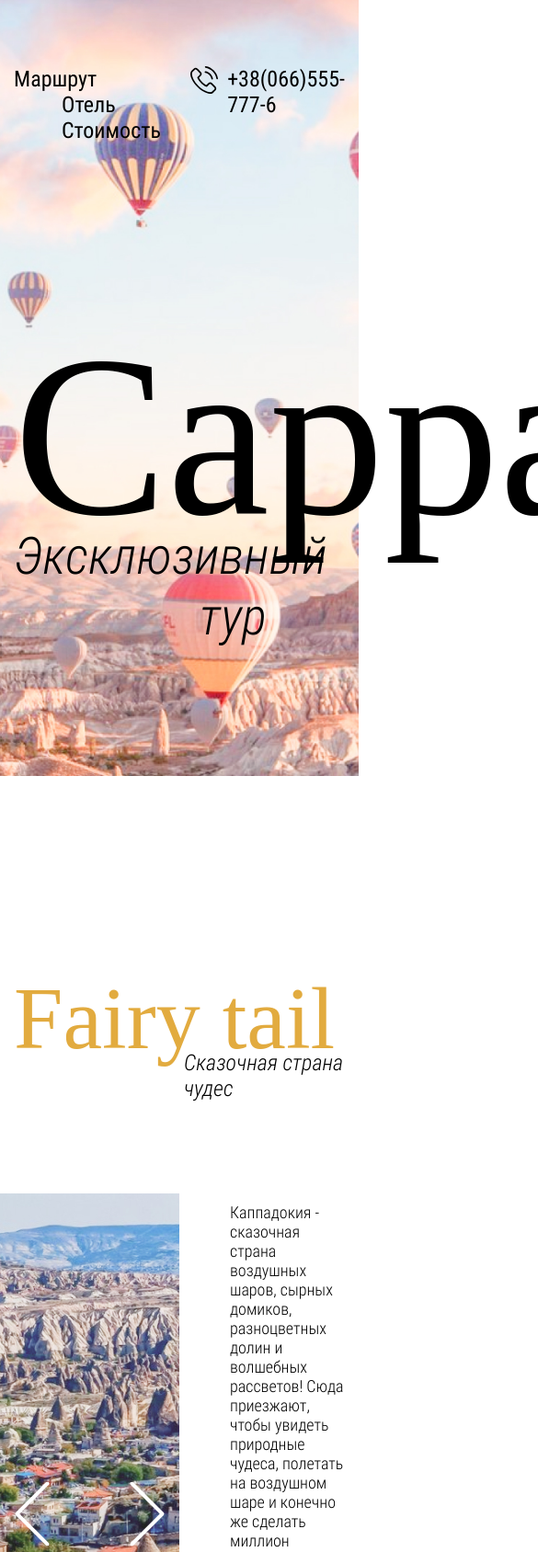
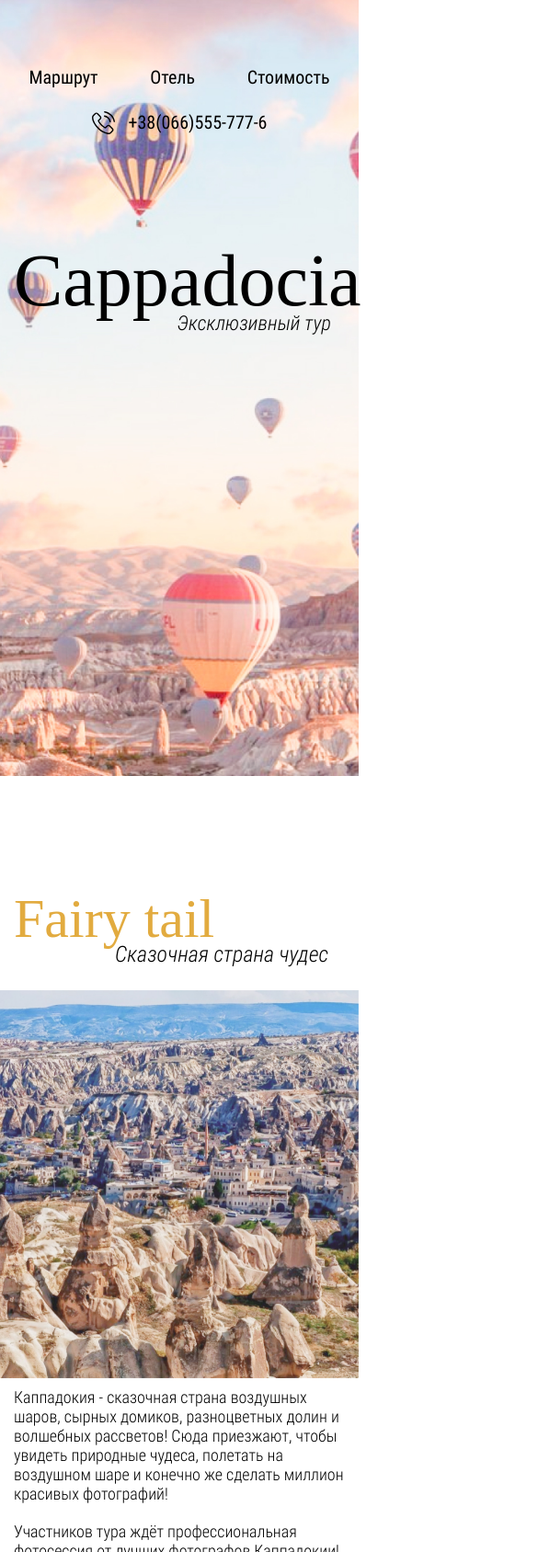
Before and after one commit to karmazinsergey/Cappadokia, a plain HTML site: page index.html in a window 390 px wide. Shown: the top 1688 px of the page at 92% size, 585 px wide, since content can reach past the window. Drawn offline with nearby package versions, Linux system fonts and the light colour scheme; files whose address does not match are found by name; a web font is replaced by a local one.

Commit message:
Media commit

```diff
--- a/css/style.css
+++ b/css/style.css
@@ -82,8 +82,6 @@ a {
         display: block;
         margin-top: -30px;
     }
-
-
     /* ?HEADER */
 
     .header {
@@ -147,8 +145,6 @@ a {
         margin-top: -70px;
         margin-right: 85px;
     }
-
-
     /* ?Fairy tail */
 
     .fairy-tail__title span {
@@ -210,8 +206,6 @@ a {
     .fairy-tail__text {
         padding: 10px 0;
     }
-
-
     /* ?Our Trip */
 
     .our-trip__slider {
@@ -269,8 +263,6 @@ a {
         border: solid 1px #e2ab3f;
         padding: 11px 54px;
     }
-
-
     /* ?Hotel */
 
     .hotel__title span {
@@ -299,8 +291,6 @@ a {
     .hotel__gallery a {
         margin-top: 50px;
     }
-
-
     /* ?Price */
 
     .price__title span {
@@ -333,8 +323,6 @@ a {
         background-repeat: no-repeat;
         background-position: center right 20%;
     }
-
-
     /* ?Contacts */
 
     .contacts__content {
@@ -422,8 +410,6 @@ a {
         padding: 11px 45px;
         cursor: pointer;
     }
-
-
     /* ?Footer */
 
     .footer {
@@ -502,3 +488,113 @@ a {
     .footer__social a {
         margin: 0 7px;
     }
+    /* !Media */
+
+    @media (max-width: 1240px) {
+        .header__title {
+            padding-top: 120px;
+            font-size: 180px;
+            line-height: 220px;
+        }
+        .header__title span {
+            font-size: 50px;
+            margin-top: -50px;
+        }
+    }
+
+    @media (max-width: 991px) {
+        .page-section {
+            margin: 100px 0;
+        }
+        .fairy-tail__container,
+        .our-trip__container {
+            position: static;
+        }
+        .fairy-tail__slider {
+            width: 100%;
+        }
+        .fairy-tail__body {
+            width: 100%;
+            padding-left: 0;
+        }
+    }
+
+    @media (max-width: 840px) {
+        .header__title {
+            padding-top: 100px;
+            font-size: 120px;
+            line-height: 150px;
+        }
+        .header__title span {
+            font-size: 30px;
+            margin-top: -44px;
+        }
+        .header__top {
+            font-size: 20px;
+            line-height: 24px;
+        }
+        .header__phone::before {
+            width: 25px;
+            height: 25px;
+            background-size: cover;
+        }
+    }
+
+    @media (max-width: 600px) {
+        .header__top {
+            justify-content: center;
+            flex-wrap: wrap;
+        }
+        .menu {
+            width: 100%;
+            text-align: center;
+            margin: 0 0 25px;
+        }
+        .header__title {
+            font-size: 80px;
+            line-height: 120px;
+        }
+        .header__title span {
+            font-size: 22px;
+            margin-top: -46px;
+            margin-right: 15px;
+        }
+        .fairy-tail__item img {
+            height: 50vh;
+            width: 100%;
+            object-fit: cover;
+        }
+        .page__section {
+            margin: 50px 0;
+        }
+        .title {
+            margin-bottom: 25px;
+            font-size: 60px;
+            line-height: 110px;
+        }
+        .fairy-tail__title span {
+            margin-left: 110px;
+        }
+    }
+
+    @media (max-width: 370px) {
+        .header__title {
+            font-size: 60px;
+            line-height: 100px;
+        }
+        .header__title span {
+            font-size: 18px;
+            margin-right: 0;
+        }
+        .menu__list-item+.menu__list-item {
+            margin-left: 18px;
+        }
+        .title {
+            font-size: 50px;
+        }
+        .title span {
+            font-size: 20px;
+        }
+        .fairy-tail__title span {
+            margin-left: 90px;
+        }
--- a/js/main.js
+++ b/js/main.js
@@ -1,5 +1,5 @@
 $(function() {
-    $('.fairy-tail__slider').slick({
+    $(".fairy-tail__slider").slick({
         prevArrow: '<button type="button" class="slick-btn slick-prev"><img src="images/arrow-prev.svg" alt=""></button>',
         nextArrow: '<button type="button" class="slick-btn slick-next"><img src="images/arrow-next.svg" alt=""></button>',
         /* автоматическое проигрывание*/
@@ -7,9 +7,17 @@ $(function() {
         /* скорость проигрывания */
         autoplaySpeed: 3000,
         /* анимация перелистывания слайдера */
-        fade: true
+        fade: true,
+        responsive: [{
+            breakpoint: 601,
+            settings: {
+                arrows: false,
+                autoplay: true,
+                autoplaySpeed: 3000,
+            },
+        }, ],
     });
-    $('.our-trip__slider').slick({
+    $(".our-trip__slider").slick({
         prevArrow: '<button type="button" class="slick-btn slick-prev"><img src="images/arrow-prev.svg" alt=""></button>',
         nextArrow: '<button type="button" class="slick-btn slick-next"><img src="images/arrow-next.svg" alt=""></button>',
         /* автоматическое проигрывание*/
@@ -17,6 +25,14 @@ $(function() {
         /* скорость проигрывания */
         autoplaySpeed: 3000,
         /* анимация перелистывания слайдера */
-        fade: true
+        fade: true,
+        responsive: [{
+            breakpoint: 601,
+            settings: {
+                arrows: false,
+                autoplay: true,
+                autoplaySpeed: 3000,
+            },
+        }, ],
     });
 });
```
Lines whose indentation alone changed are shown as unchanged.
